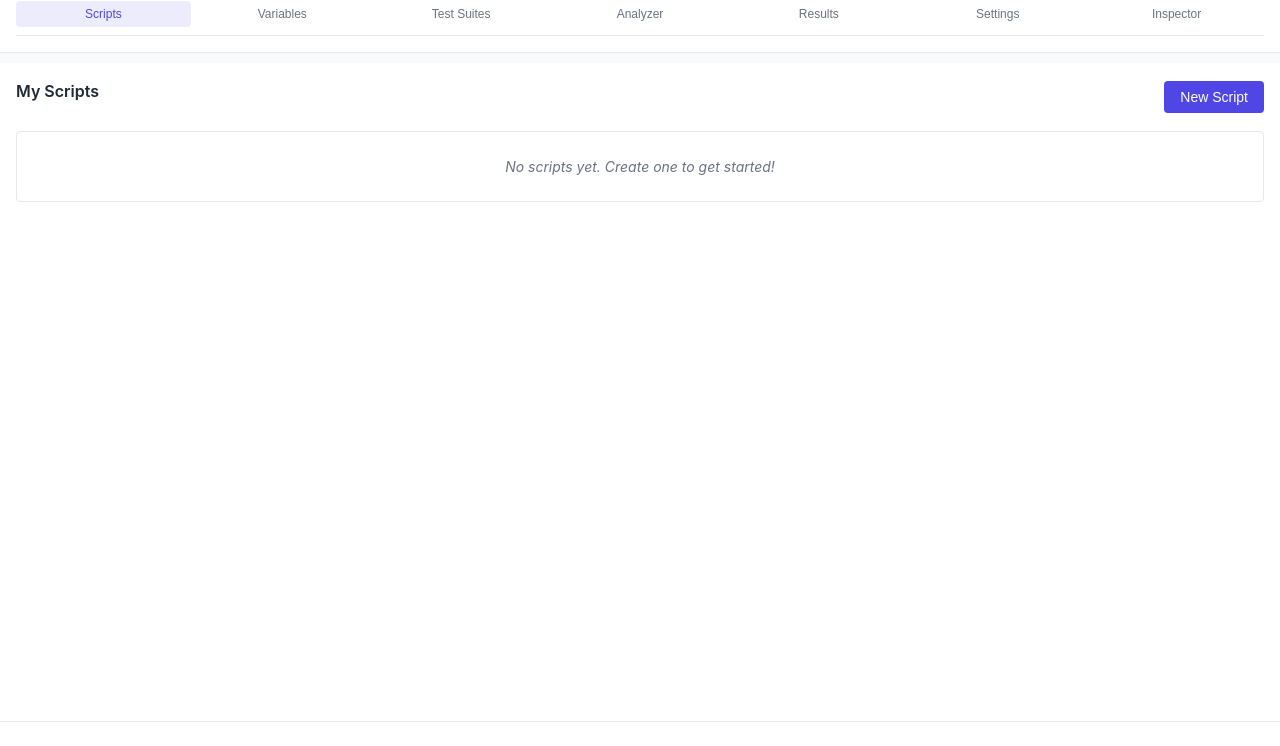
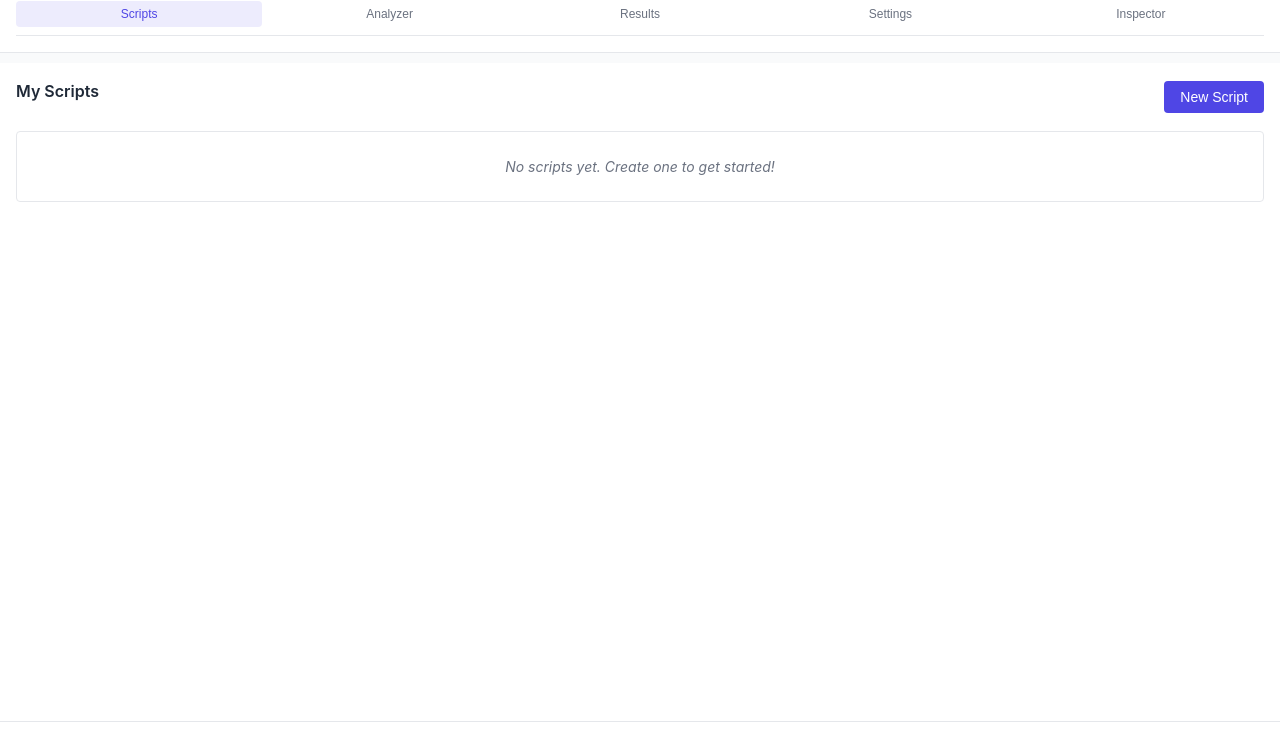
Before and after one commit to reduanmasud/helper-firefox-extension, a browser extension: page sidebar/sidebar.html in a window 1280 px wide. Shown: the part 54-800 px from the top of the page. Drawn offline with Linux system fonts and the light colour scheme.

Commit message:
Hide Test Suite and variables

```diff
--- a/sidebar/sidebar.html
+++ b/sidebar/sidebar.html
@@ -12,8 +12,8 @@
       <h1>Console Script Manager</h1>
       <div class="tabs">
         <button class="tab-btn active" data-tab="scripts">Scripts</button>
-        <button class="tab-btn" data-tab="variables">Variables</button>
-        <button class="tab-btn" data-tab="test-suites">Test Suites</button>
+        <!-- <button class="tab-btn" data-tab="variables">Variables</button>
+        <button class="tab-btn" data-tab="test-suites">Test Suites</button> -->
         <button class="tab-btn" data-tab="analyzer">Analyzer</button>
         <button class="tab-btn" data-tab="results">Results</button>
         <button class="tab-btn" data-tab="settings">Settings</button>
```
